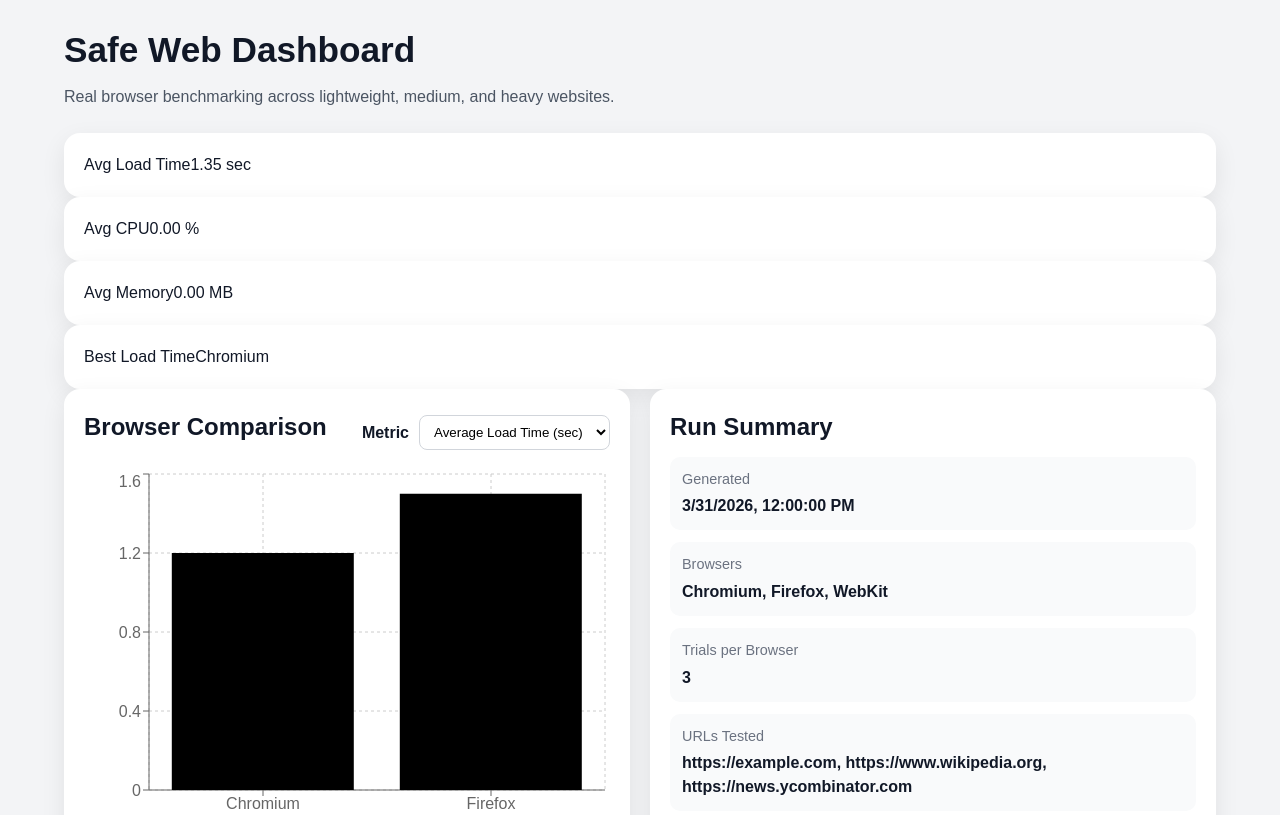
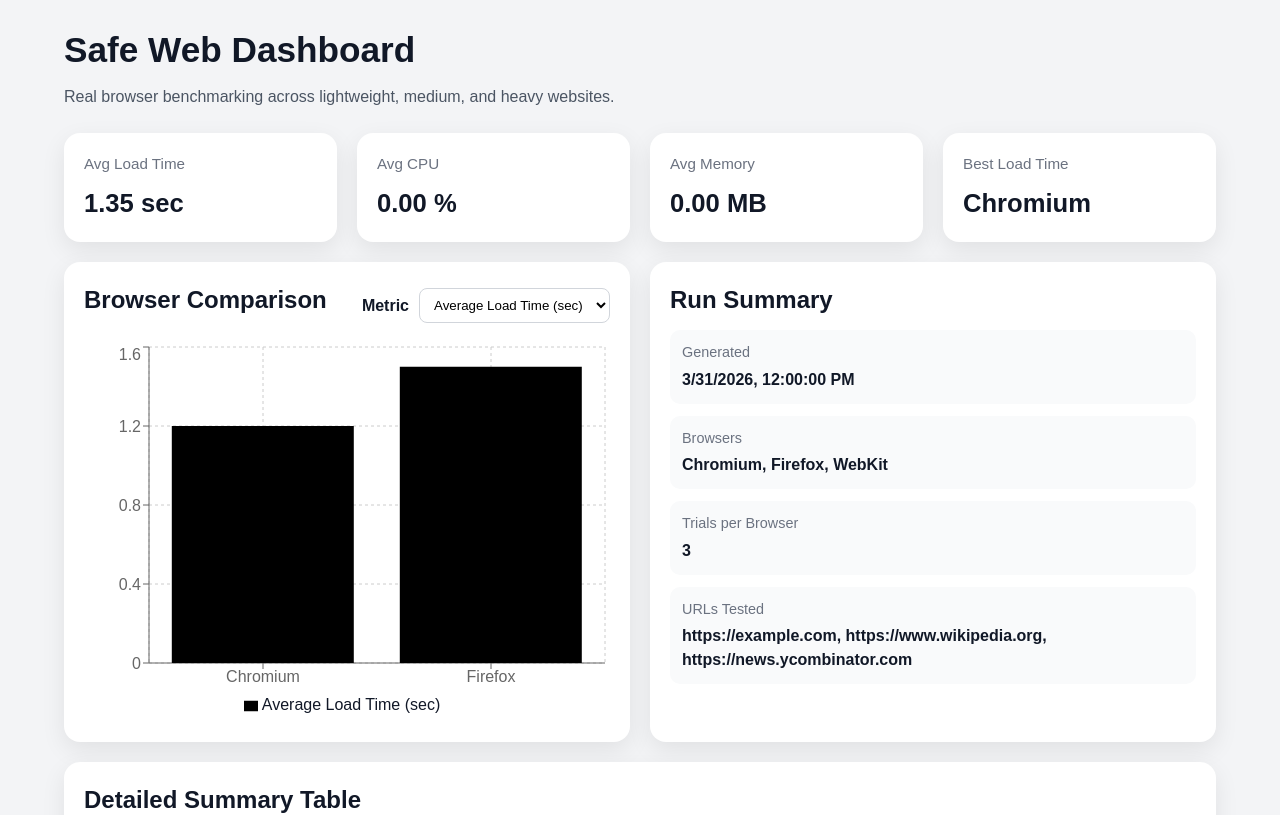
Before and after one commit to BorisMilev8/safe-web-project, a React (Vite) app in the folder frontend/: page / in a window 1280 px wide. Shown: the top 815 px of the page. Built offline with nearby package versions, Linux system fonts and the light colour scheme.

Commit message:
Add styles for summary cards and stat cards

```diff
--- a/frontend/src/index.css
+++ b/frontend/src/index.css
@@ -146,3 +146,31 @@ th {
     grid-template-columns: 1fr;
   }
 }
+.summary-cards {
+  display: grid;
+  grid-template-columns: repeat(4, 1fr);
+  gap: 20px;
+  margin-bottom: 20px;
+}
+
+.stat-card {
+  display: flex;
+  flex-direction: column;
+  gap: 8px;
+}
+
+.stat-label {
+  color: #6b7280;
+  font-size: 0.95rem;
+}
+
+.stat-value {
+  font-size: 1.6rem;
+  font-weight: 700;
+}
+
+@media (max-width: 900px) {
+  .summary-cards {
+    grid-template-columns: 1fr;
+  }
+}
```
